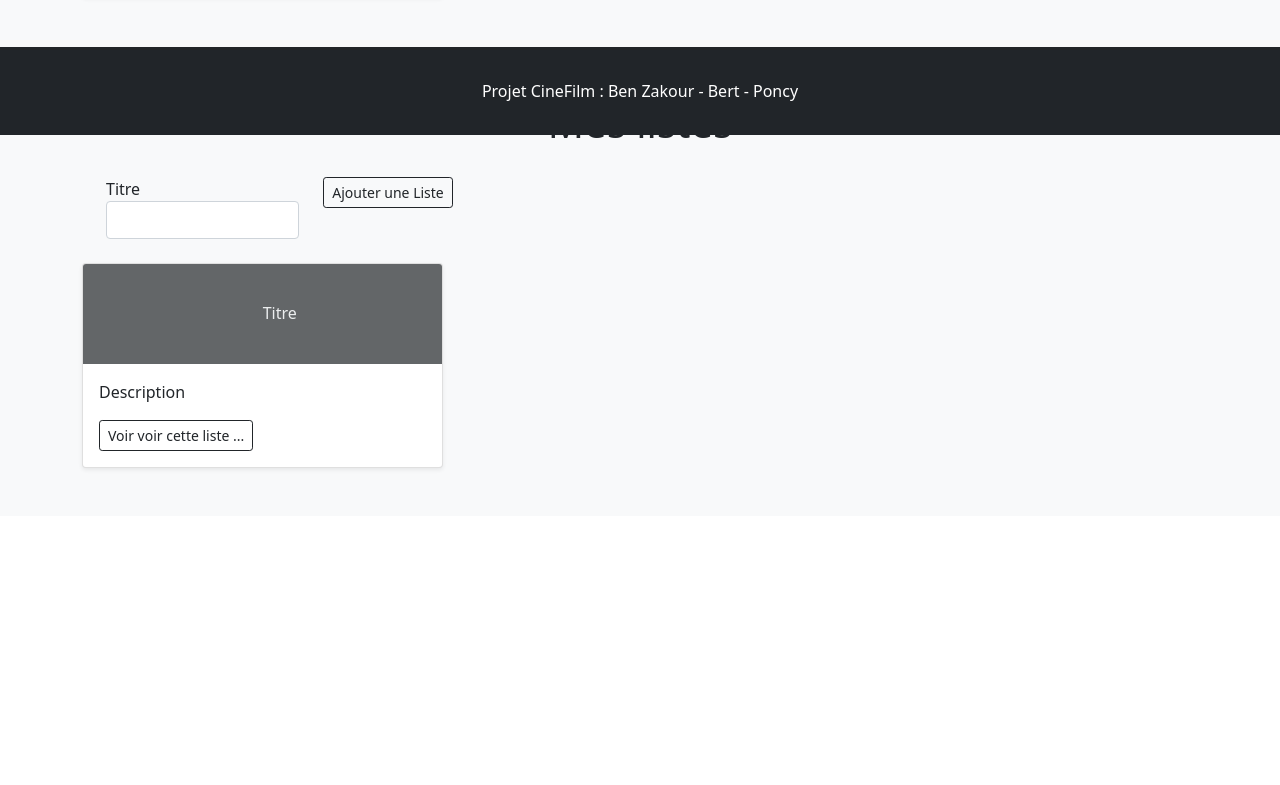
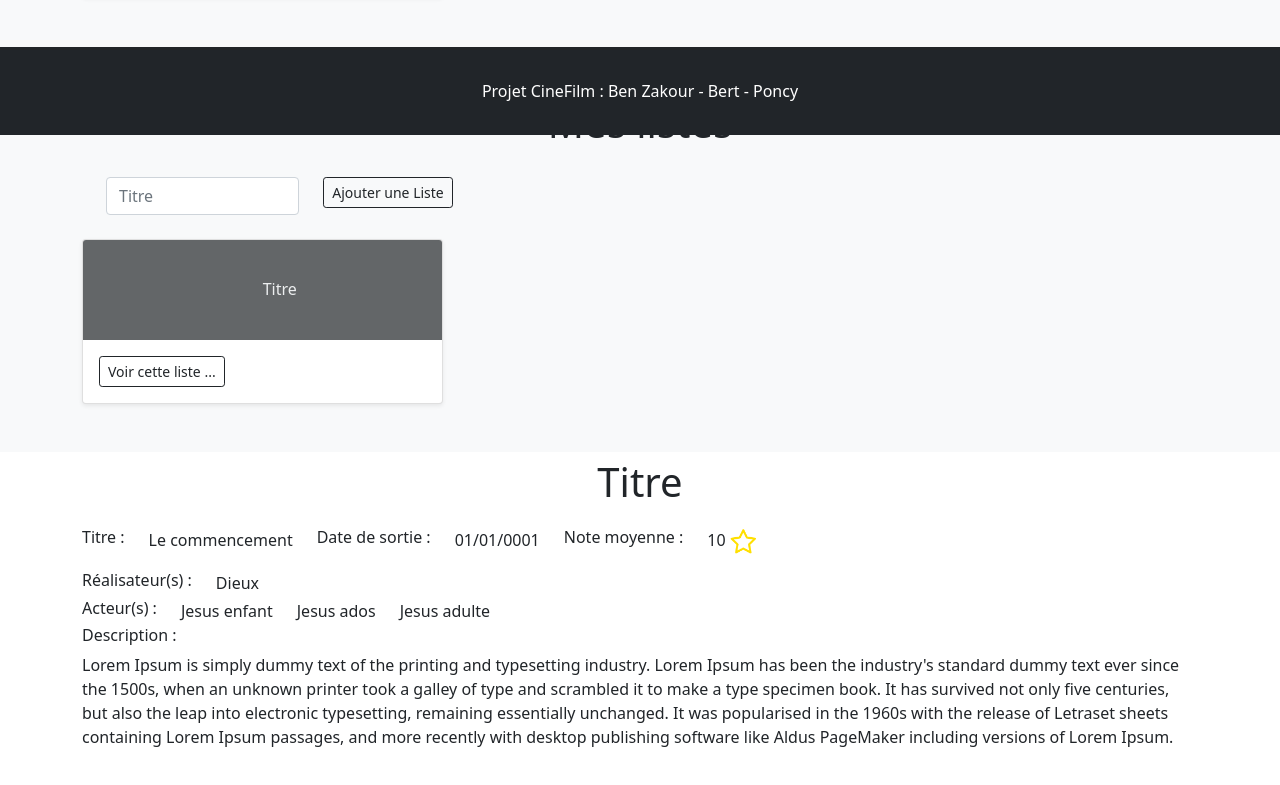
Before and after one commit to Alex-vesp/Cin-Film, a plain HTML site: page Cine-Film/src/index.html in a window 1280 px wide. Shown: the part 665-1450 px from the top of the page. Before the commit the page ends 1229 px from the top, so only its background shows below. Drawn offline with nearby package versions, Linux system fonts and the light colour scheme.

Commit message:
Page Film

```diff
--- a/Cine-Film/src/index.html
+++ b/Cine-Film/src/index.html
@@ -120,7 +120,7 @@
 
 
 
-<!--Affichage Film-->
+<!--Affichage Films-->
 <div class="album py-5 bg-light">
     <p class="fs-1 text-center">Les Films</p>
     <div class="container">
@@ -153,8 +153,7 @@
                 <form>
                     <div class="row">
                         <div id="inputAjoutTitreListe" class="col-md-6 mb-3">
-                            Titre
-                            <input type="text" class="form-control" id="titreListeAjout" placeholder="" value="">
+                            <input type="text" class="form-control" id="titreListeAjout" placeholder="Titre" value="">
                         </div>
                         <div class="col-md-6 mb-3">
                             <button id="ajoutliste" type="button" class="btn btn-sm btn-outline-dark">Ajouter une Liste</button>
@@ -169,18 +168,70 @@
             <div class="col">
                 <div class="card shadow-sm">
                     <svg class="bd-placeholder-img card-img-top" width="50%" height="100" xmlns="" role="img" aria-label="Placeholder: Film" preserveAspectRatio="xMidYMid slice" focusable="false"><title>Placeholder</title><rect width="100%" height="100%" fill="rgb(33,37,41,0.7)"/><text x="50%" y="50%" fill="#eceeef" dy=".3em">Titre</text></svg>
-
                     <div class="card-body">
-                        <p class="card-text"> Description </p>
                         <div class="d-flex justify-content-between align-items-center">
                             <div class="btn-group">
-                                <button type="button" class="btn btn-sm btn-outline-dark">Voir voir cette liste ...</button>
+                                <button type="button" class="btn btn-sm btn-outline-dark">Voir cette liste ...</button>
                             </div>
                         </div>
                     </div>
                 </div>
             </div>
         </div>
+    </div>
+</div>
+
+<!--Page Film-->
+<p class="fs-1 text-center">Titre</p>
+
+<div class="container">
+    <div class="row justify-content-md-left">
+        <div class="col-md-auto">
+            <h6>Titre :</h6>
+        </div>
+        <div class="col-md-auto">
+            <p>Le commencement</p>
+        </div>
+        <div class="col-md-auto">
+            <h6>Date de sortie :</h6>
+        </div>
+        <div class="col-md-auto">
+            <p>01/01/0001</p>
+        </div>
+        <div class="col-md-auto">
+            <h6>Note moyenne :</h6>
+        </div>
+        <div class="col-md-auto">
+            <p class="text">10 <img src="images/etoile_jaune.png" style="height: 27px; width: 27px;" class="bi bi-star" alt="etoile"></p>
+        </div>
+    </div>
+    <div class="row justify-content-md-left">
+        <div class="col-md-auto">
+            <h6>Réalisateur(s) :</h6>
+        </div>
+        <div class="col-md-auto">
+            Dieux
+        </div>
+    </div>
+    <div class="row justify-content-md-left">
+        <div class="col-md-auto">
+            <h6>Acteur(s) :</h6>
+        </div>
+        <div class="col-md-auto">
+            Jesus enfant
+        </div>
+        <div class="col-md-auto">
+            Jesus ados
+        </div>
+        <div class="col-md-auto">
+            Jesus adulte
+        </div>
+    </div>
+    <div class="row justify-content-md-left">
+        <h6>Description :</h6>
+    </div>
+    <div class="row justify-content-md-left">
+        <p>Lorem Ipsum is simply dummy text of the printing and typesetting industry. Lorem Ipsum has been the industry's standard dummy text ever since the 1500s, when an unknown printer took a galley of type and scrambled it to make a type specimen book. It has survived not only five centuries, but also the leap into electronic typesetting, remaining essentially unchanged. It was popularised in the 1960s with the release of Letraset sheets containing Lorem Ipsum passages, and more recently with desktop publishing software like Aldus PageMaker including versions of Lorem Ipsum.</p>
     </div>
 </div>
 
@@ -245,6 +296,8 @@
 
 <br>
 <br>
+<br>
+<br>
 
 <footer class="p-3 bg-dark text-white fixed-bottom">
     <div class="text-center p-3" >
```
